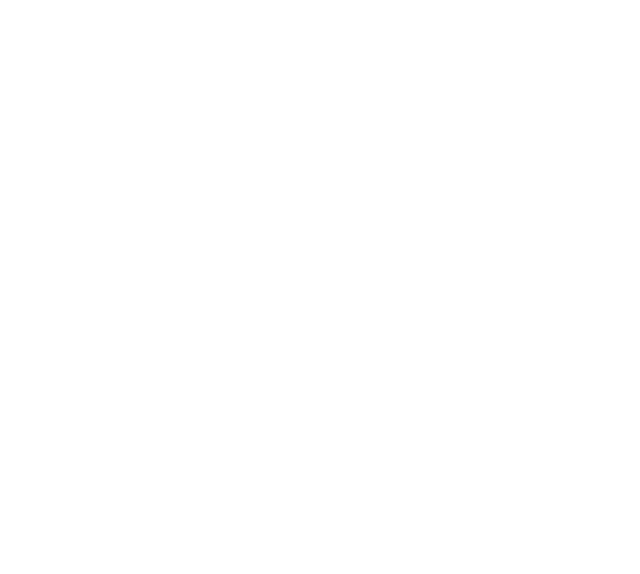
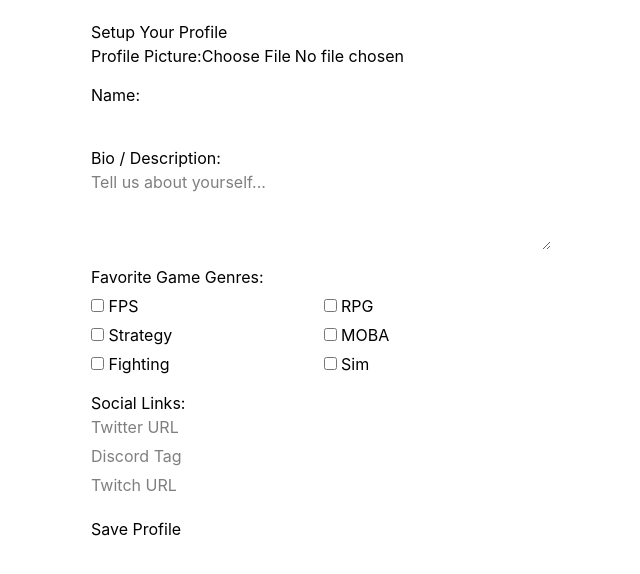
Before and after one commit to T-Vamsi-8055/gaming-matchmaking-platform, a React (Vite) app in the folder client/: page /profile in a window 1280 px wide. Before the commit this address had no page. Shown: the top 574 px of the page, without its empty margins (319-959 px from the left). Built offline with nearby package versions, Linux system fonts and the light colour scheme.

Commit message:
feat: add /profile route and clean up auth imports

```diff
--- a/client/src/main.jsx
+++ b/client/src/main.jsx
@@ -1,9 +1,9 @@
 import React, { StrictMode } from 'react'
 import { createRoot } from 'react-dom/client'
 import './index.css'
-import Login from './auth/isLogin.jsx'
-import VerifyOtp from './auth/VerifyOTP.jsx'
+import Login from './isLogin.jsx'
 import Home from './home.jsx'
+import Profile from './profile.jsx'
 import OtpVerify from "./otpVerify.jsx";
 import {  BrowserRouter,Routes,Route } from 'react-router-dom';
 
@@ -14,6 +14,7 @@ createRoot(document.getElementById('root')).render(
         <Route path="/" element={<Home />}></Route>
         <Route path="/auth" element={<Login />}></Route>
         <Route path="/otpVerify" element={<OtpVerify />}></Route>
+        <Route path="/profile" element={<Profile />}></Route>
       </Routes>
     </BrowserRouter>
   </StrictMode>
```
